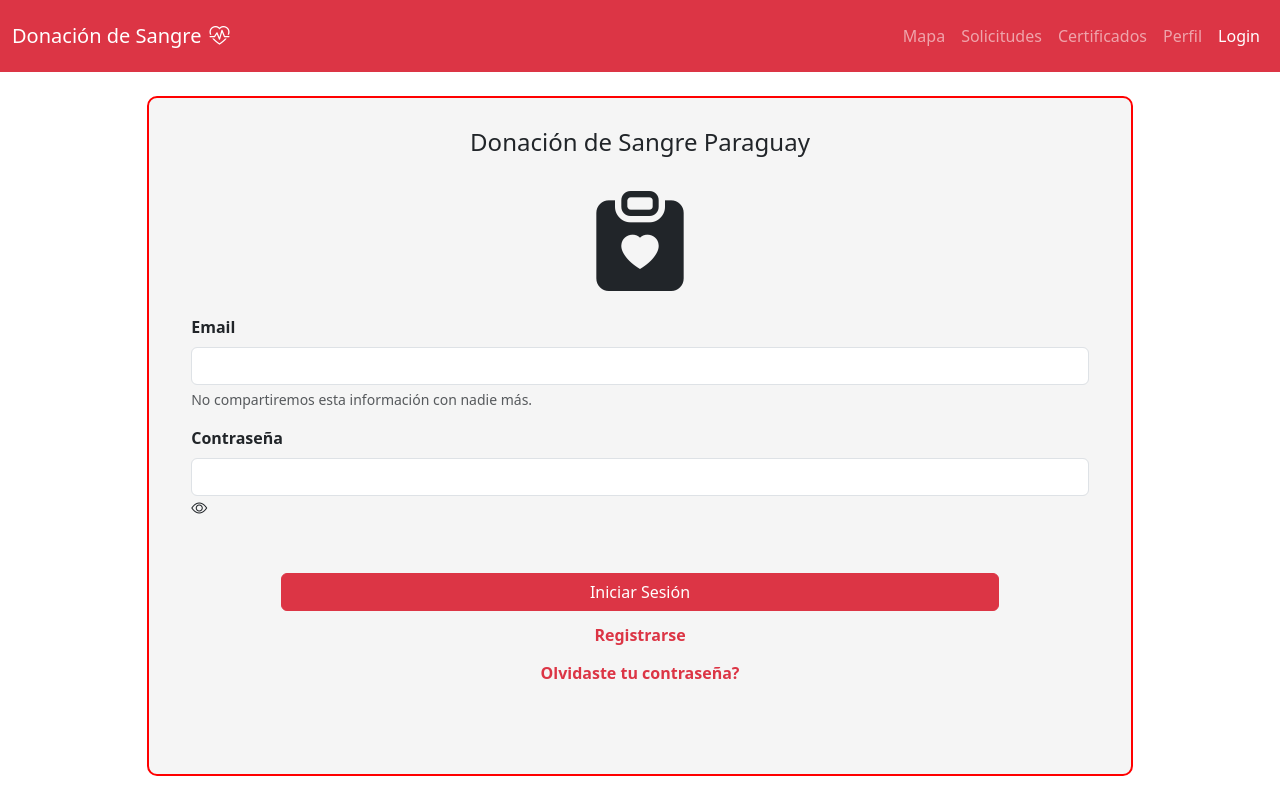
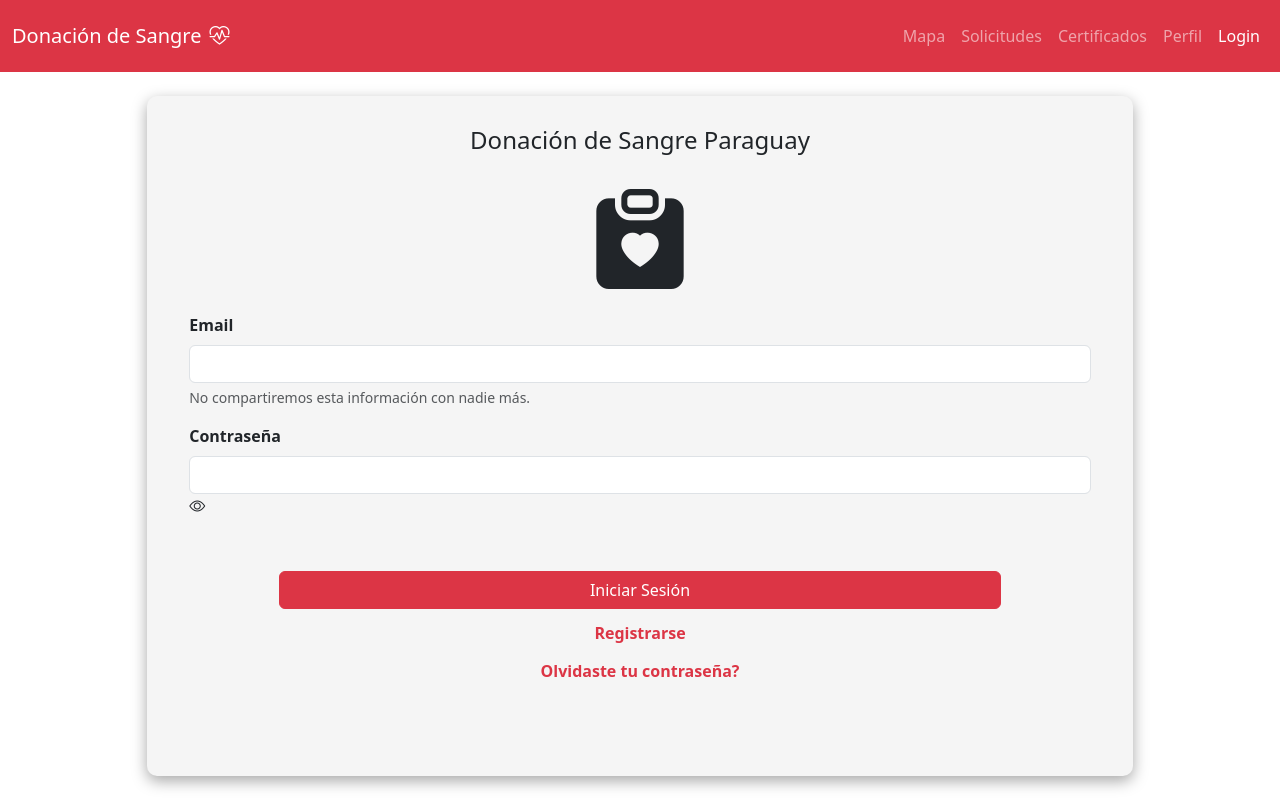
Before and after one commit to tobiasvera17/Bootcamp-React-Roshka, a React (Vite) app in the folder semana 3/Practica 19 - Donacion de Sangre con Mapa React/donacion-sangre/: page /login in a window 1280 px wide. Built offline with nearby package versions, Linux system fonts and the light colour scheme.

Commit message:
sombras en vez de bordes rojos en las cajas

```diff
--- a/semana 3/Practica 19 - Donacion de Sangre con Mapa React/donacion-sangre/src/style.css
+++ b/semana 3/Practica 19 - Donacion de Sangre con Mapa React/donacion-sangre/src/style.css
@@ -28,12 +28,13 @@
 
 .info-container {
     background-color: whitesmoke;
-    border: 2px solid red;
+    /* border: 2px solid red; */
     min-width: 50vh;
     max-width: 50vh;
     border-radius: 10px;
     margin-bottom: 50px;
     padding: 20px;
+    box-shadow: rgba(0, 0, 0, 0.35) 0px 5px 15px;
 }
 
 .header-info-container {
@@ -142,7 +143,7 @@
     padding: 30px;
     background-color: whitesmoke;
     border-radius: 10px;
-    border: 2px solid red;
+    box-shadow: rgba(0, 0, 0, 0.35) 0px 5px 15px;
 }
 
 #img-header-login {
```
